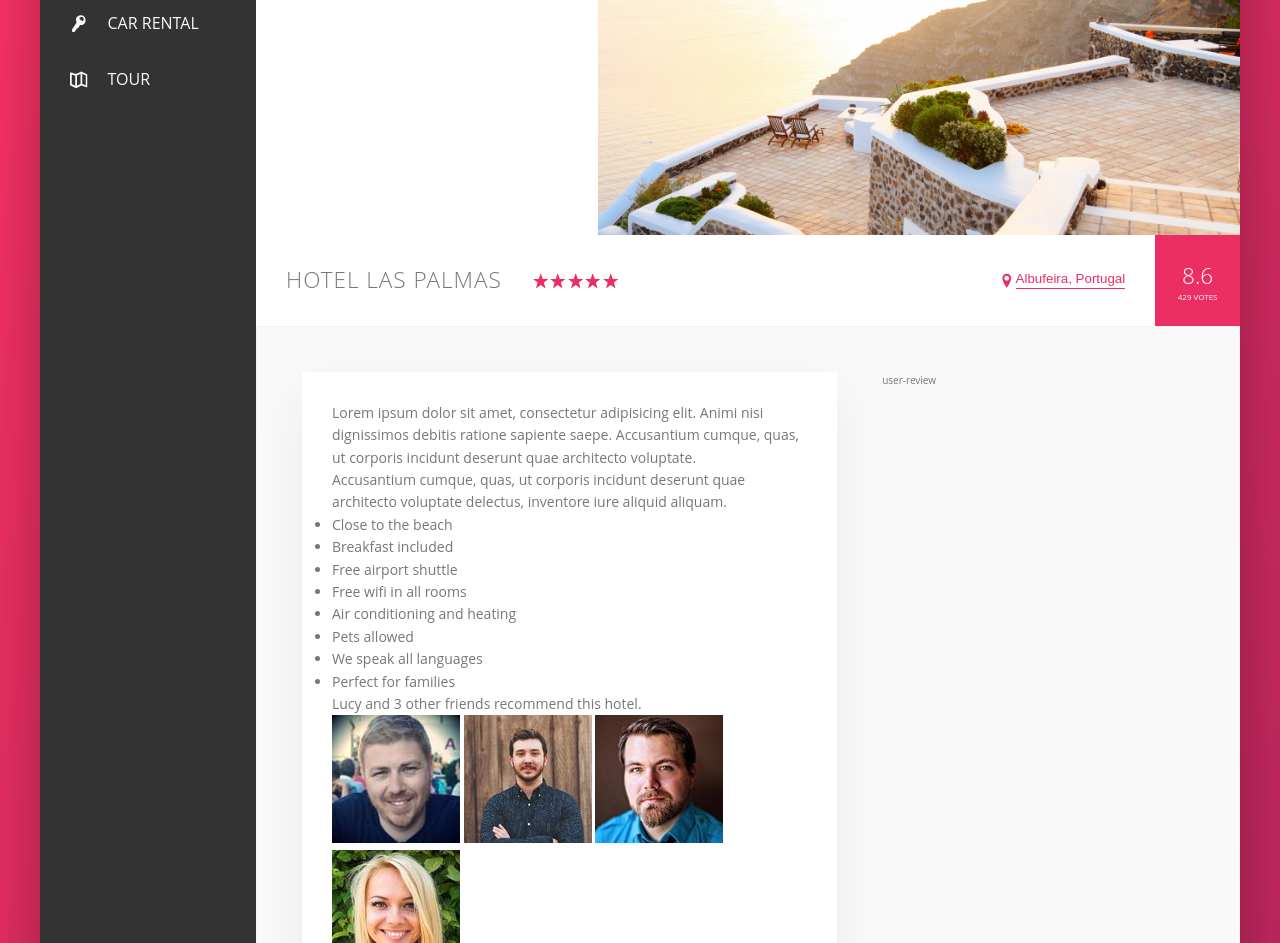
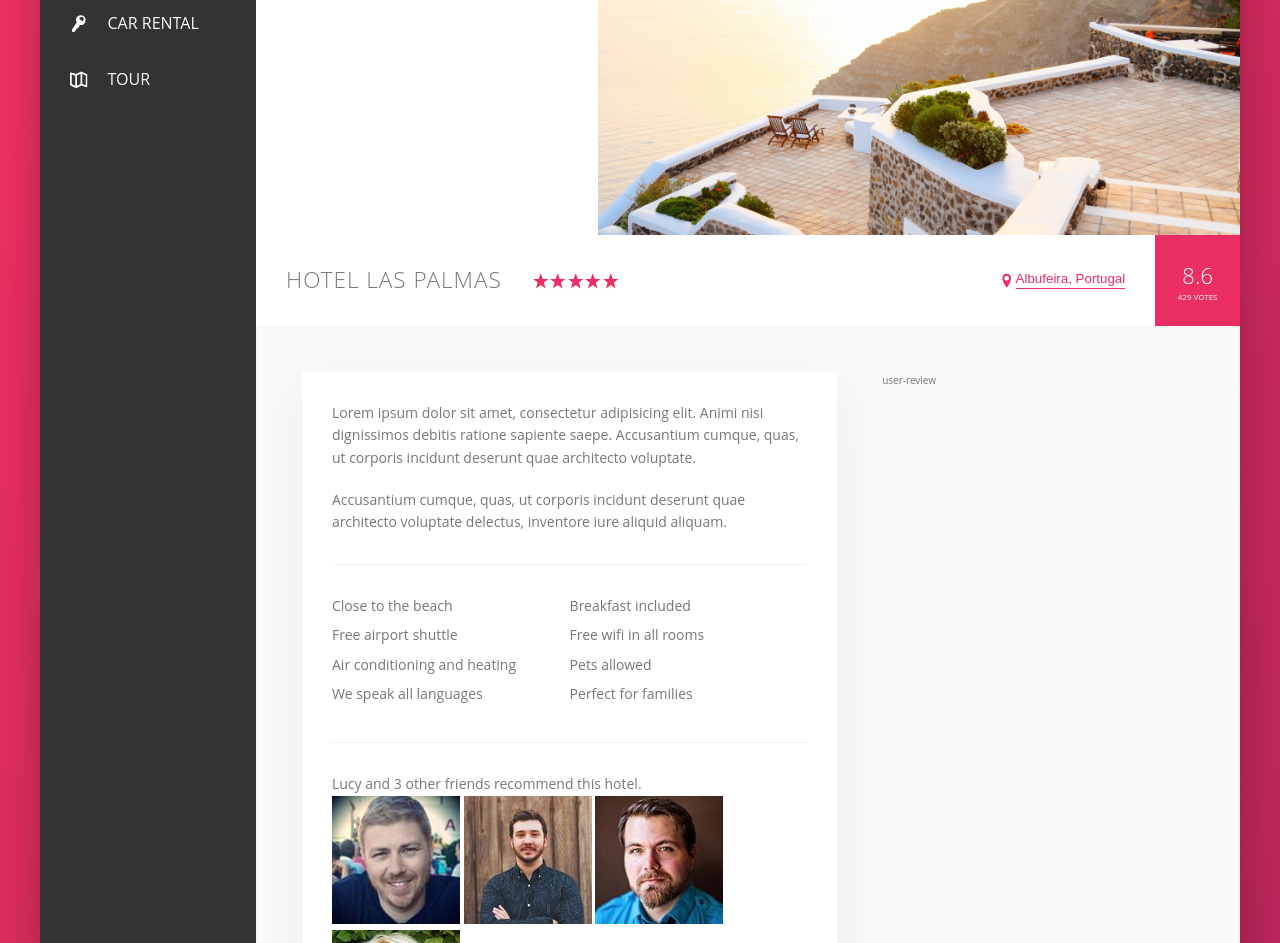
Before and after one commit to itK-Repo/clone-Trilio-flex-box, a website: page index.html in a window 1280 px wide. Shown: the part 300-1243 px from the top of the page. Drawn offline with nearby package versions, Linux system fonts and the light colour scheme; files that its build step writes are made by us from their sources.

Commit message:
new: 2-column list layout
flex-wrap:flex 와 flex: 0 0 50%으로 두 열의 리스트 디자인 그리고 last-of-type의 사용

```diff
--- a/sass/_components.scss
+++ b/sass/_components.scss
@@ -299,3 +299,28 @@
     box-shadow: none;
   }
 }
+
+///////////////////////////////////
+// PARAGRAPH
+.paragraph:not(:last-of-type) {
+  margin-bottom: 2rem;
+}
+
+///////////////////////////////////
+// LIST
+.list {
+  list-style: none;
+  margin: 3rem 0;
+  padding: 3rem 0;
+  border-top: var(--line);
+  border-bottom: var(--line);
+
+  display: flex;
+  flex-wrap: wrap;
+
+  &__item {
+    flex: 0 0 50%;
+    margin-bottom: .7rem;
+  }
+
+}
```
